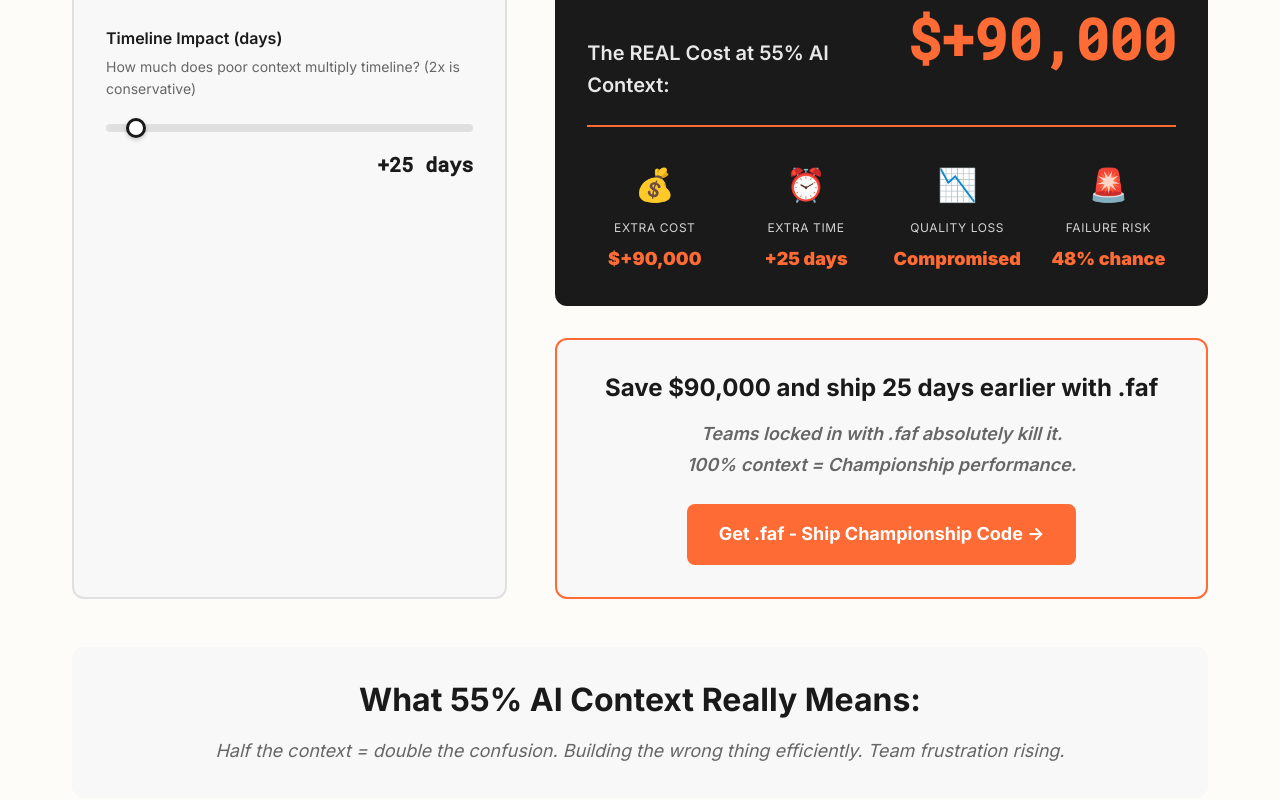
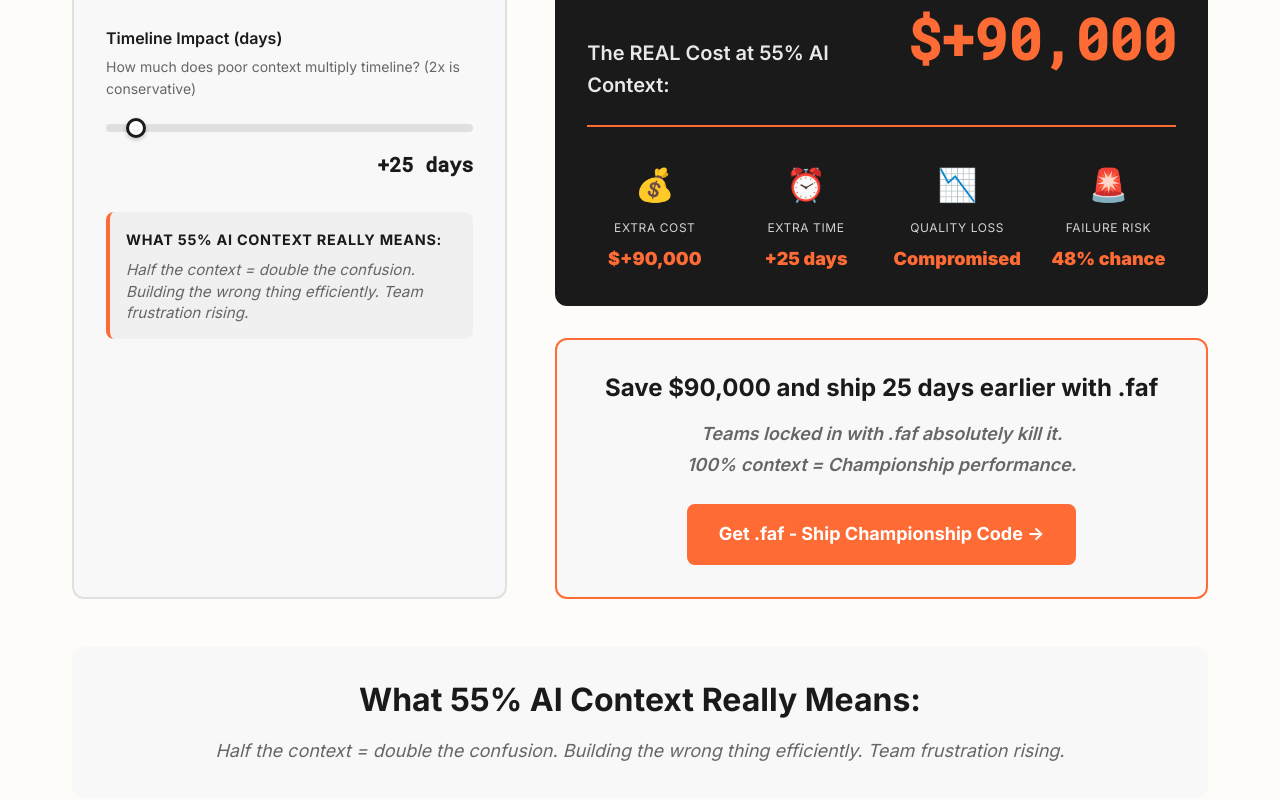
Before and after one commit to Wolfe-Jam/faf-one-svelte, a SvelteKit app: page /risk-assessment in a window 1280 px wide. Shown: the part 971-1771 px from the top of the page. Built offline with nearby package versions, Linux system fonts and the light colour scheme.

Commit message:
feat: Add context preview section to risk assessment
- Fill empty space below timeline impact slider
- Show real-time context quality description
- Updates dynamically with AI Context slider

```diff
--- a/src/routes/risk-assessment/+page.svelte
+++ b/src/routes/risk-assessment/+page.svelte
@@ -156,6 +156,27 @@
 					step="0.5"
 				/>
 				<div class="input-value">+{Math.round((actualWeeks - projectWeeks) * 5)} days</div>
+			</div>
+
+			<div class="context-preview">
+				<h4>What {aiContext}% AI Context Really Means:</h4>
+				<p>
+					{#if aiContext >= 90}
+						Building exactly what was designed. Team is in flow state. Shipping championship code.
+					{:else if aiContext >= 75}
+						Mostly on track. Some re-explanation needed. Quality holding steady.
+					{:else if aiContext >= 60}
+						Starting to cut corners. Re-explaining requirements weekly. Quality slipping.
+					{:else if aiContext >= 50}
+						Half the context = double the confusion. Building the wrong thing efficiently. Team frustration rising.
+					{:else if aiContext >= 30}
+						Major gaps in understanding. Endless rework cycles. Good developers considering leaving.
+					{:else if aiContext >= 20}
+						Nobody remembers the original goal. Complete chaos. Team morale critical.
+					{:else}
+						Project death spiral. Complete restart needed. Reputation destroyed.
+					{/if}
+				</p>
 			</div>
 
 		</div>
@@ -673,6 +694,31 @@
 		box-shadow: 0 4px 12px rgba(255, 107, 53, 0.3);
 	}
 
+	.context-preview {
+		margin-top: 1.5rem;
+		padding: 1rem;
+		background: #f0f0f0;
+		border-radius: 8px;
+		border-left: 4px solid var(--faf-orange);
+	}
+
+	.context-preview h4 {
+		margin: 0 0 0.5rem 0;
+		color: var(--faf-black);
+		font-size: 0.9rem;
+		text-transform: uppercase;
+		letter-spacing: 0.05em;
+		font-weight: 700;
+	}
+
+	.context-preview p {
+		margin: 0;
+		color: #666;
+		font-style: italic;
+		font-size: 0.95rem;
+		line-height: 1.4;
+	}
+
 	.context-stories {
 		margin-top: 3rem;
 		padding: 2rem;
```
